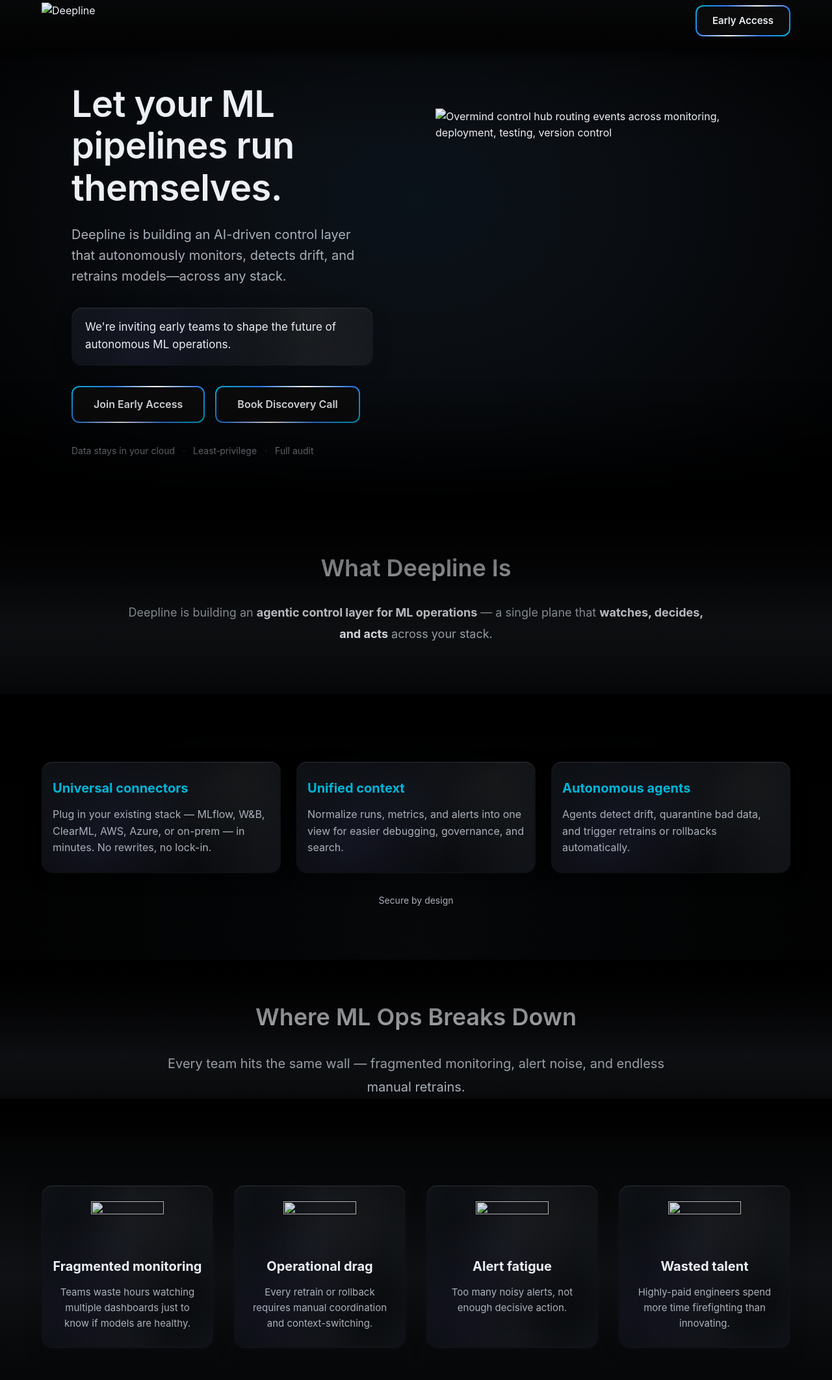
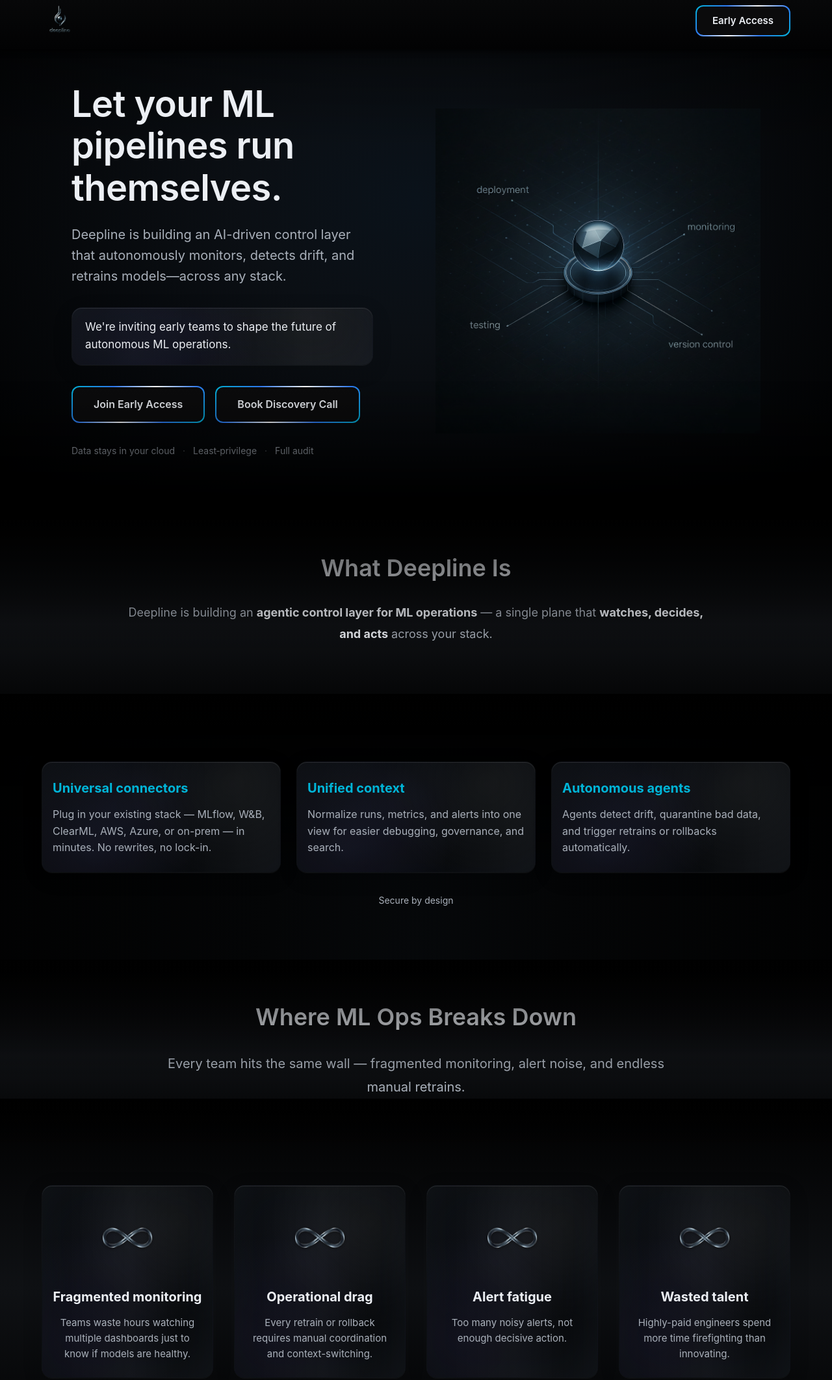
Before and after one commit to DeepExtrema/deepline-website, a website: page index.html in a window 1280 px wide. Shown: the part 12-2136 px from the top of the page at 65% size. Drawn offline with Linux system fonts and the light colour scheme; the site is published under a folder, as on GitHub Pages, so addresses that start at the root find nothing.

Commit message:
Update index.html

```diff
--- a/index.html
+++ b/index.html
@@ -7,8 +7,8 @@
     <meta name="description" content="Unify monitoring, drift detection, incident response, and automated retraining across AWS/Azure/GCP and on-prem. Join Early Access.">
     <meta property="og:title" content="Deepline — The Agentic MLOps Control Plane">
     <meta property="og:description" content="Unify monitoring, drift detection, incident response, and automated retraining across AWS/Azure/GCP and on-prem. Join Early Access.">
-    <meta property="og:image" content="/attached_assets/isometric-overmind_1760149751513.png">
-    <link rel="icon" type="image/png" href="/Deepline logos NO BACK/deepline silver logo with back.png">
+    <meta property="og:image" content="attached_assets/isometric-overmind_1760149751513.png">
+    <link rel="icon" type="image/png" href="Deepline logos NO BACK/deepline silver logo with back.png">
     <link rel="stylesheet" href="ui/foundation/tokens.css">
     <link rel="stylesheet" href="styles.css">
     <link rel="stylesheet" href="js/components/InfoCard.css">
@@ -27,7 +27,7 @@
     <nav class="nav">
         <div class="nav-container">
             <div class="nav-logo">
-                <img src="/Deepline logos NO BACK/deepline_silver_logo_with_back-removebg-preview.png" alt="Deepline" class="logo-img">
+                <img src="Deepline logos NO BACK/deepline_silver_logo_with_back-removebg-preview.png" alt="Deepline" class="logo-img">
             </div>
             <div class="nav-links">
                 <a href="#product" class="nav-link">Product</a>
@@ -60,7 +60,7 @@
                 </div>
                 <div class="hero-visual">
                     <div class="hero-3d-container">
-                        <img src="/Deepline logos NO BACK/Overmind-circle-schema.png" alt="Overmind control hub routing events across monitoring, deployment, testing, version control" class="fallback-image">
+                        <img src="Deepline logos NO BACK/Overmind-circle-schema.png" alt="Overmind control hub routing events across monitoring, deployment, testing, version control" class="fallback-image">
                         <canvas id="hero-3d-canvas" class="hero-3d-canvas"></canvas>
                     </div>
                 </div>
@@ -106,22 +106,22 @@
         <div class="container">
             <div class="problem-grid">
                 <div class="problem-item">
-                    <img class="icon-infinity" src="/Deepline logos NO BACK/Infinity_No_Back-removebg-preview.png" alt="" aria-hidden="true" width="112" height="72">
+                    <img class="icon-infinity" src="Deepline logos NO BACK/Infinity_No_Back-removebg-preview.png" alt="" aria-hidden="true" width="112" height="72">
                     <h3>Fragmented monitoring</h3>
                     <p>Teams waste hours watching multiple dashboards just to know if models are healthy.</p>
                 </div>
                 <div class="problem-item">
-                    <img class="icon-infinity" src="/Deepline logos NO BACK/Infinity_No_Back-removebg-preview.png" alt="" aria-hidden="true" width="112" height="72">
+                    <img class="icon-infinity" src="Deepline logos NO BACK/Infinity_No_Back-removebg-preview.png" alt="" aria-hidden="true" width="112" height="72">
                     <h3>Operational drag</h3>
                     <p>Every retrain or rollback requires manual coordination and context-switching.</p>
                 </div>
                 <div class="problem-item">
-                    <img class="icon-infinity" src="/Deepline logos NO BACK/Infinity_No_Back-removebg-preview.png" alt="" aria-hidden="true" width="112" height="72">
+                    <img class="icon-infinity" src="Deepline logos NO BACK/Infinity_No_Back-removebg-preview.png" alt="" aria-hidden="true" width="112" height="72">
                     <h3>Alert fatigue</h3>
                     <p>Too many noisy alerts, not enough decisive action.</p>
                 </div>
                 <div class="problem-item">
-                    <img class="icon-infinity" src="/Deepline logos NO BACK/Infinity_No_Back-removebg-preview.png" alt="" aria-hidden="true" width="112" height="72">
+                    <img class="icon-infinity" src="Deepline logos NO BACK/Infinity_No_Back-removebg-preview.png" alt="" aria-hidden="true" width="112" height="72">
                     <h3>Wasted talent</h3>
                     <p>Highly-paid engineers spend more time firefighting than innovating.</p>
                 </div>
@@ -153,7 +153,7 @@
                 </div>
             </div>
             <div class="diagram-container">
-                <img src="/Deepline logos NO BACK/Overmind Schema Art No Back.png" alt="Overmind control hub routing events across monitoring, deployment, testing, version control" class="diagram-image" loading="lazy">
+                <img src="Deepline logos NO BACK/Overmind-circle-schema.png" alt="Overmind control hub routing events across monitoring, deployment, testing, version control" class="diagram-image" loading="lazy">
             </div>
             <p class="center footer-line">One control plane. Infinite feedback loops, monitoring, testing, deployment, version control.</p>
             <p class="center cta-mid"><a href="#early-access" class="btn btn-primary btn-large" data-event="cta_mid_how">Request Access</a></p>
```
